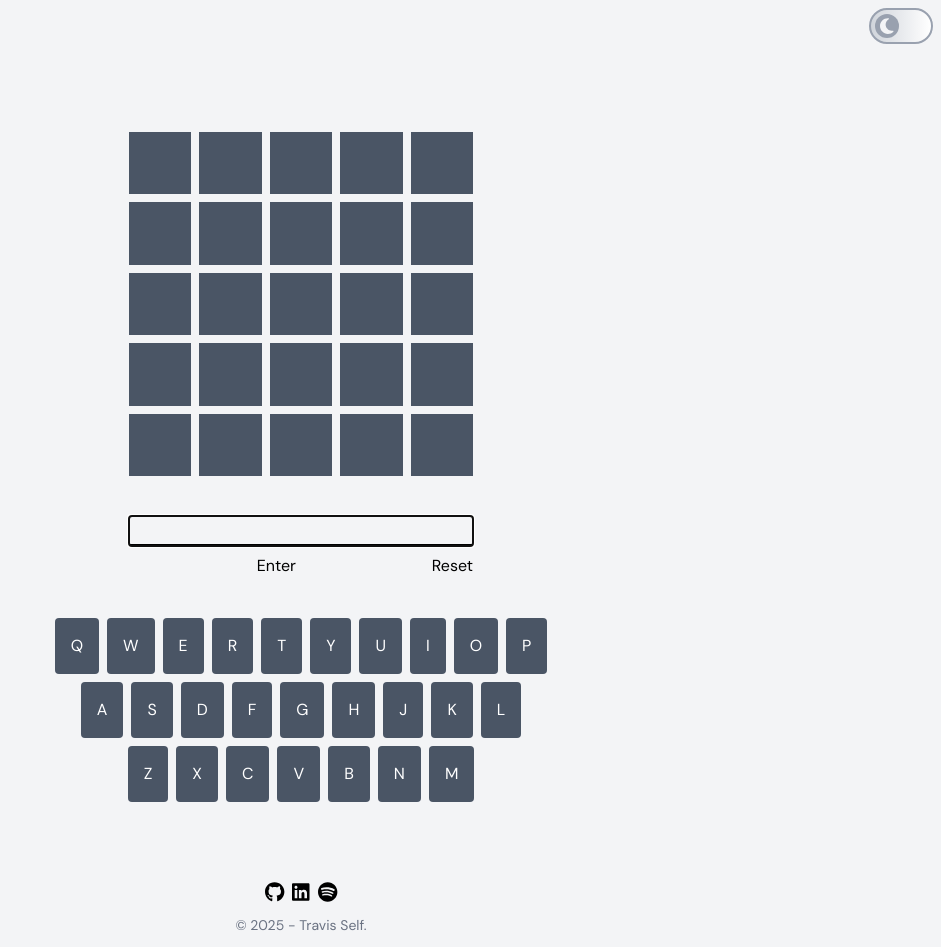
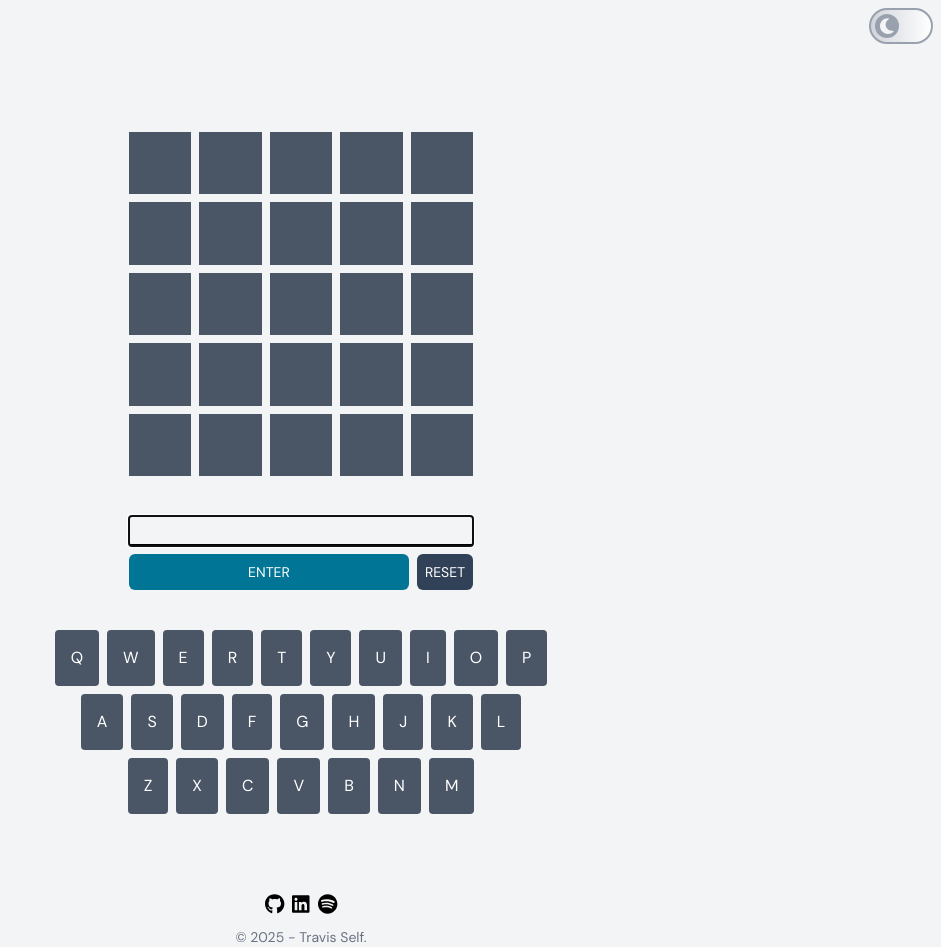
Before and after one commit to travis-self/selfpressed, a React (Vite) app: page /playground in a window 1280 px wide. Shown: the whole page, without its empty margins (339-1280 px from the left). Built offline with nearby package versions, Linux system fonts and the light colour scheme.

Commit message:
Basic button styles.

```diff
--- a/src/index.css
+++ b/src/index.css
@@ -63,3 +63,16 @@
 p {
   & + & { @apply mt-5; }
 }
+
+.button-primary,
+.button-secondary {
+  @apply cursor-pointer text-sm text-white p-2 rounded-md uppercase;
+}
+
+.button-primary {
+  @apply bg-cyan-700 hover:bg-cyan-600
+}
+
+.button-secondary {
+  @apply bg-slate-700 hover:bg-black
+}
--- a/src/molecules/Dialog.jsx
+++ b/src/molecules/Dialog.jsx
@@ -19,7 +19,7 @@ export default function Dialog({answer, contentKey, isOpen, onCloseModal}) {
   return <>
     <dialog className="absolute bg-slate-800 left-1/2 p-5 rounded-xl shadow-2xl text-white transform -translate-x-1/2 top-1/5 w-1/2 backdrop:bg-slate-950/70" ref={ref}>
       <div className="flex justify-end">
-        <button className="bg-cyan-700 text-sm text-white p-2 rounded-md uppercase hover:bg-cyan-800" onClick={() => onCloseModal()}>
+        <button className="button-primary" onClick={() => onCloseModal()}>
           Close
         </button>
       </div>
--- a/src/pages/Wordle/index.jsx
+++ b/src/pages/Wordle/index.jsx
@@ -90,8 +90,8 @@ function Wordle() {
         type="text"
       />
       <div className="flex gap-2 mt-2">
-        <button className="grow w-1/2" type="submit">Enter</button>
-        <button type="button" onClick={() => {
+        <button className="button-primary grow w-1/2" type="submit">Enter</button>
+        <button className="button-secondary" type="button" onClick={() => {
           setGuesses(() => createGuesses())
           setAlphabet(() => createAlphabet())
           setAttempt(0)
```
